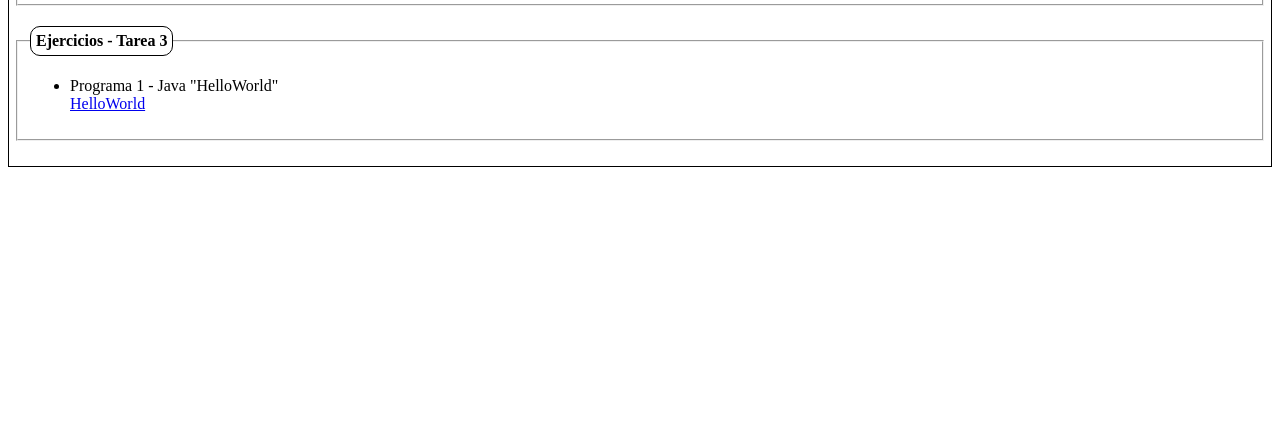
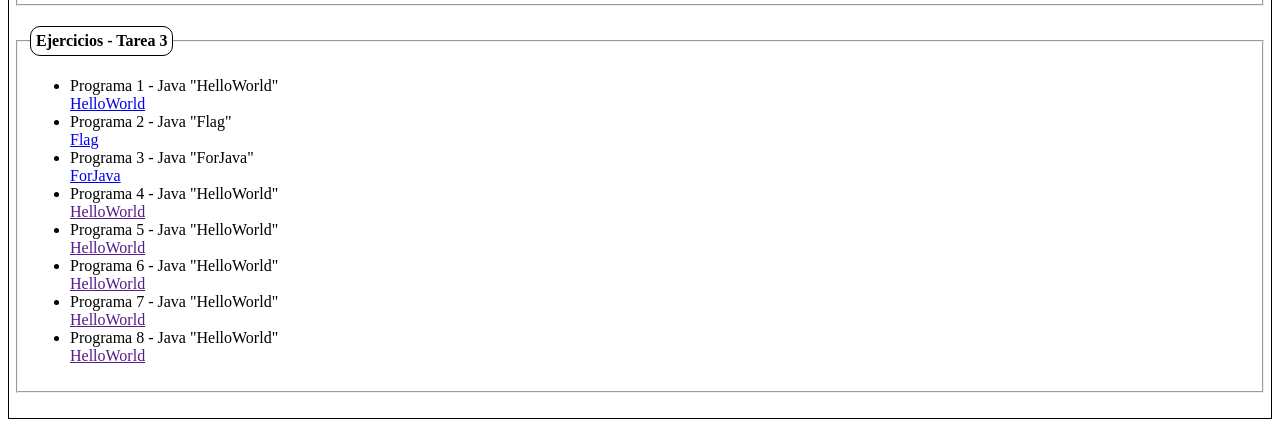
Before and after one commit to Emmanuel-RH/Emmanuel-RH.github.io, a plain HTML site: page index.html in a window 1280 px wide. Shown: the part 3481-3908 px from the top of the page. Before the commit the page ends 3656 px from the top, so only its background shows below. Drawn offline with Linux system fonts and the light colour scheme.

Commit message:
Añadimos nuevos programas a Index.html

```diff
--- a/index.html
+++ b/index.html
@@ -6,7 +6,7 @@
     <style>
       #principal {
         border: solid 1px #000;
-        width: 80% margin: 0 auto;
+        width: 80% margin;
         padding: 5px
       }
 
@@ -28,7 +28,7 @@
       }
 
       body {
-        backgroundcolor: white;
+        backgroundcolor: rgb(255, 255, 255);
       }
     </style>
     <div id="principal">
@@ -102,6 +102,21 @@
         <ul>
           <li>Programa 1 - Java "HelloWorld"</li>
           <a href="https://raw.githubusercontent.com/Emmanuel-RH/Emmanuel-RH.github.io/main/parcial1/tarea3/HelloWorld.java"> HelloWorld</a>
+          <li>Programa 2 - Java "Flag"</li>
+          <a href="https://raw.githubusercontent.com/Emmanuel-RH/Emmanuel-RH.github.io/main/parcial1/tarea3/Flag.java"> Flag</a>
+          <li>Programa 3 - Java "ForJava"</li>
+          <a href="https://raw.githubusercontent.com/Emmanuel-RH/Emmanuel-RH.github.io/main/parcial1/tarea3/ForJava.java"> ForJava</a>
+          <li>Programa 4 - Java "HelloWorld"</li>
+          <a href=""> HelloWorld</a>
+          <li>Programa 5 - Java "HelloWorld"</li>
+          <a href=""> HelloWorld</a>
+          <li>Programa 6 - Java "HelloWorld"</li>
+          <a href=""> HelloWorld</a>
+          <li>Programa 7 - Java "HelloWorld"</li>
+          <a href=""> HelloWorld</a>
+          <li>Programa 8 - Java "HelloWorld"</li>
+          <a href=""> HelloWorld</a>
+
         </ul>
       </fieldset>
     </div>
```
